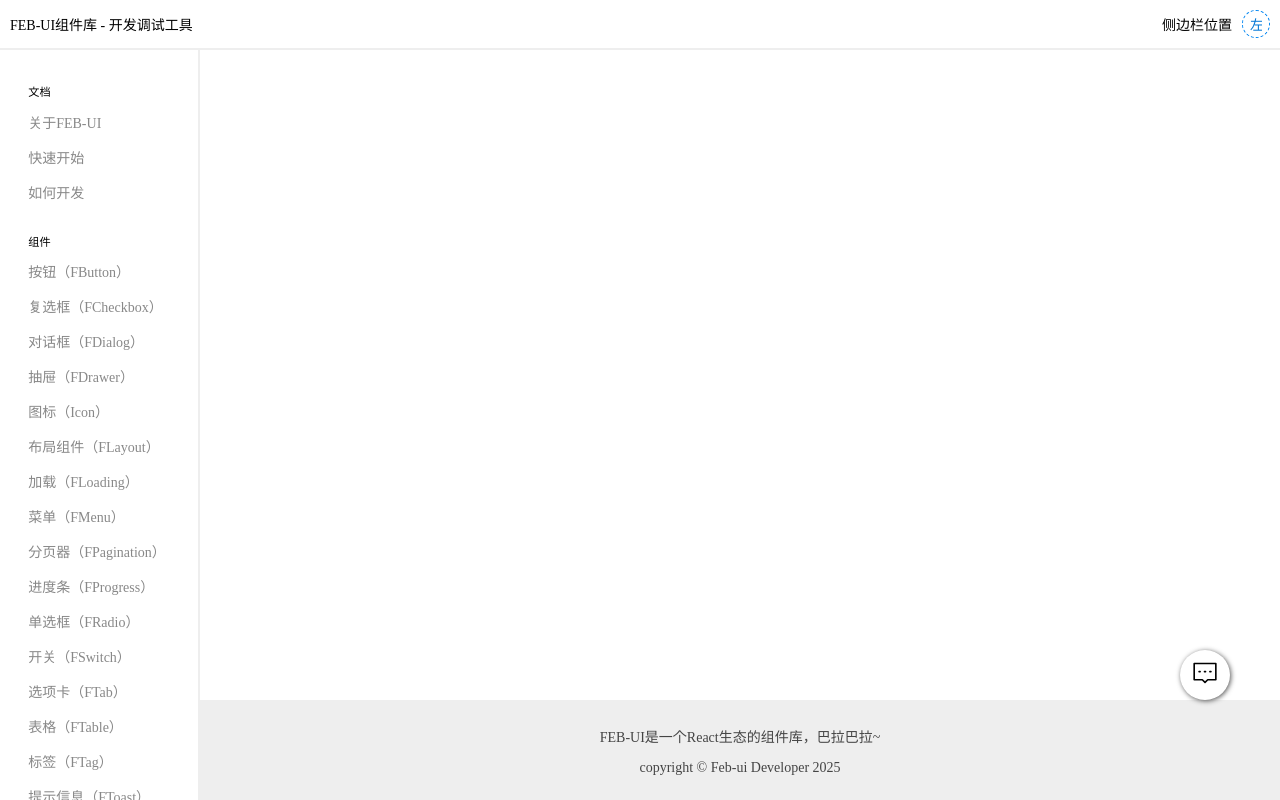
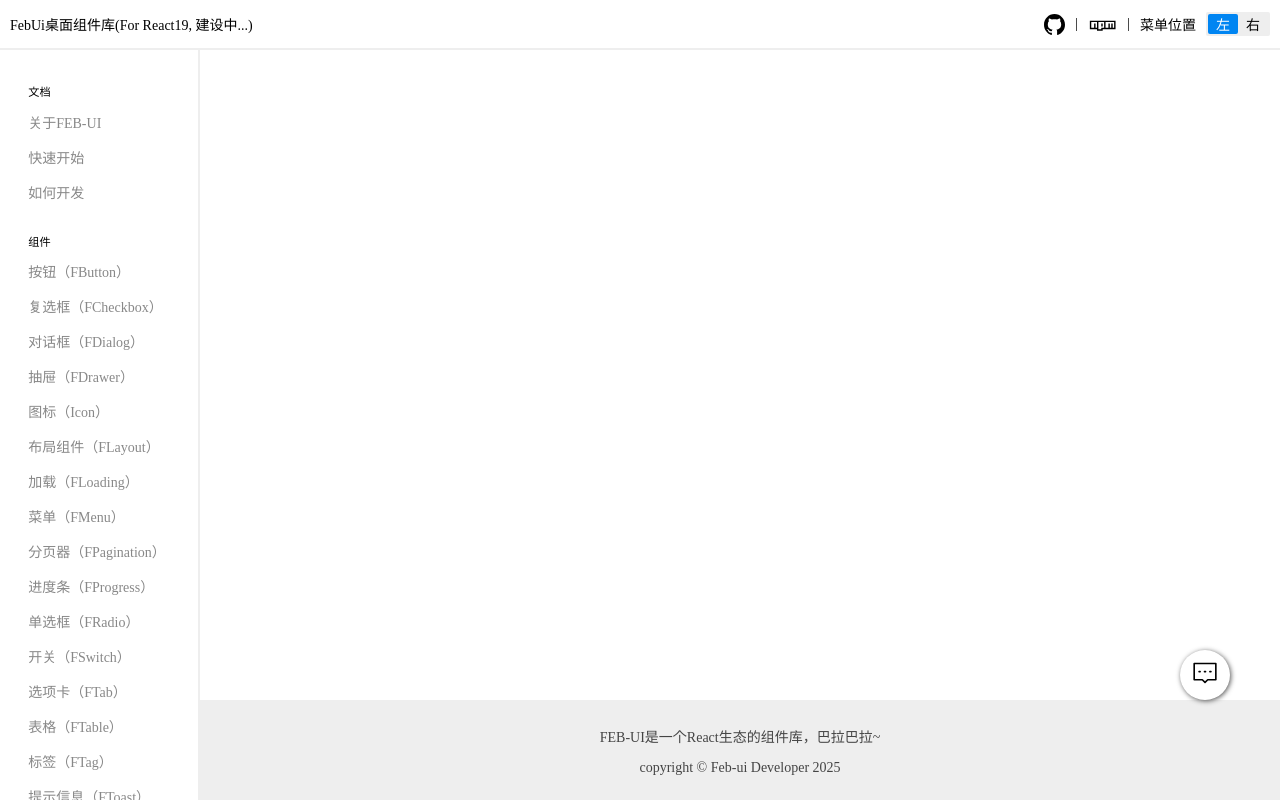
Before and after one commit to febui-team/febui, a React (Create React App) app in the folder dev/: page / in a window 1280 px wide. Built offline with nearby package versions, Linux system fonts and the light colour scheme.

Commit message:
feat: 优化首页

```diff
--- a/dev/src/component/icons/FIconAttentionFilled.tsx
+++ b/dev/src/component/icons/FIconAttentionFilled.tsx
@@ -7,8 +7,8 @@ type Props = FebProps
 
 export const FIconAttentionFilled: FebIconComponent<Props> = (props: Props) => {
     const path = {
-fill:"currentColor",
-      d: 'M512.5 54c123.228 0 238.798 48.882 324.208 134.292C922.118 273.702 971 389.272 971 512.5c0 123.228-48.882 238.798-134.292 324.208C751.298 922.118 635.728 971 512.5 971c-123.228 0-238.797-48.882-324.209-134.292C102.881 751.298 54 635.728 54 512.5c0-123.228 48.882-238.797 134.292-324.209C273.702 102.881 389.272 54 512.5 54z m0 629.1c-29.443 0-53.313 23.87-53.313 53.313s23.87 53.312 53.313 53.312 53.313-23.87 53.313-53.313S541.942 683.1 512.5 683.1z m0-458.5c-17.673 0-32 14.327-32 32v341.2l0.004 0.53c0.283 17.428 14.5 31.47 31.996 31.47 17.673 0 32-14.327 32-32V256.6l-0.004-0.53c-0.283-17.428-14.5-31.47-31.996-31.47z'
+        fill: "currentColor",
+        d: 'M512.5 54c123.228 0 238.798 48.882 324.208 134.292C922.118 273.702 971 389.272 971 512.5c0 123.228-48.882 238.798-134.292 324.208C751.298 922.118 635.728 971 512.5 971c-123.228 0-238.797-48.882-324.209-134.292C102.881 751.298 54 635.728 54 512.5c0-123.228 48.882-238.797 134.292-324.209C273.702 102.881 389.272 54 512.5 54z m0 629.1c-29.443 0-53.313 23.87-53.313 53.313s23.87 53.312 53.313 53.312 53.313-23.87 53.313-53.313S541.942 683.1 512.5 683.1z m0-458.5c-17.673 0-32 14.327-32 32v341.2l0.004 0.53c0.283 17.428 14.5 31.47 31.996 31.47 17.673 0 32-14.327 32-32V256.6l-0.004-0.53c-0.283-17.428-14.5-31.47-31.996-31.47z'
     }
     return (<FIcon name="attention-filled" {...props} path={path}></FIcon>)
 }
--- /dev/null
+++ b/dev/src/component/icons/FIconGithub.tsx
@@ -0,0 +1,14 @@
+import React from "react"
+import { FIcon } from "#/base/icon/FIcon"
+import { FebProps } from "@/types/component"
+import { FebIconComponent } from "@/types/icon"
+
+type Props = FebProps
+export const FIconGithub: FebIconComponent<Props> = (props: Props) => {
+    const path = {
+        id: '1',
+        fill: "currentColor",
+        d: 'M512 0C229.283787 0 0.142041 234.942803 0.142041 524.867683c0 231.829001 146.647305 428.553077 350.068189 497.952484 25.592898 4.819996 34.976961-11.38884 34.976961-25.294314 0-12.45521-0.469203-45.470049-0.725133-89.276559-142.381822 31.735193-172.453477-70.380469-172.453477-70.380469-23.246882-60.569859-56.816233-76.693384-56.816234-76.693385-46.493765-32.58829 3.540351-31.948468 3.540351-31.948467 51.356415 3.71097 78.356923 54.086324 78.356923 54.086324 45.683323 80.19108 119.817417 57.072162 148.993321 43.593236 4.649376-33.91059 17.915029-57.029508 32.50298-70.167195-113.675122-13.222997-233.151301-58.223843-233.1513-259.341366 0-57.285437 19.919806-104.163095 52.678715-140.846248-5.246544-13.265652-22.820334-66.626844 4.990615-138.884127 0 0 42.996069-14.076094 140.760939 53.787741 40.863327-11.644769 84.627183-17.445825 128.177764-17.6591 43.465272 0.213274 87.271782 6.014331 128.135109 17.6591 97.679561-67.906489 140.59032-53.787741 140.59032-53.787741 27.938914 72.257282 10.407779 125.618474 5.118579 138.884127 32.844219 36.683154 52.593405 83.560812 52.593405 140.846248 0 201.586726-119.646798 245.990404-233.663158 258.957473 18.341577 16.208835 34.721032 48.199958 34.721032 97.210357 0 70.167195-0.639822 126.7275-0.639823 143.960051 0 14.033439 9.213443 30.370239 35.190235 25.209005 203.250265-69.527373 349.769606-266.123484 349.769605-497.867175C1023.857959 234.942803 794.673558 0 512 0'
+    }
+    return (<FIcon name="github" {...props} path={path}></FIcon>)
+}
--- /dev/null
+++ b/dev/src/component/icons/FIconNpm.tsx
@@ -0,0 +1,12 @@
+import React from "react"
+import { FIcon } from "#/base/icon/FIcon"
+import { FebProps } from "@/types/component"
+import { FebIconComponent } from "@/types/icon"
+type Props = FebProps
+export const FIconNpm: FebIconComponent<Props> = (props: Props) => {
+    const path = {
+        fill: "currentColor",
+        d: 'M64 337.76h896v298.72H512v49.792H312.896v-49.824H64z m49.792 248.928h99.552v-149.376h49.76v149.344h49.792v-199.104H113.792z m248.896-199.136v248.928h99.552v-49.792h99.552v-199.136z m99.552 49.792H512v99.584h-49.792z m149.344-49.792v199.136h99.552v-149.376h49.792v149.344h49.792v-149.344h49.792v149.344h49.792v-199.104z'
+    }
+    return (<FIcon name="npm" {...props} path={path}></FIcon>)
+}
--- a/dev/src/component/layout/layout/FLayoutHead.tsx
+++ b/dev/src/component/layout/layout/FLayoutHead.tsx
@@ -16,13 +16,14 @@ export const FLayoutHead: React.FC<FLayoutHeadProps> = function (
     sticky,
     children,
     height = 40,
-    style
+    style,
+    className
   }
 ) {
-  const className = classnames(styles.head)
-  if (showDiv) className.add(styles['show-div'])
-  if (sticky) className.add(styles['head-sticky'])
+  const cn = classnames(styles.head,className)
+  if (showDiv) cn.add(styles['show-div'])
+  if (sticky) cn.add(styles['head-sticky'])
   const _style = { ...style, height }
-  return <div style={_style} className={className}>{
+  return <div style={_style} className={cn}>{
     children}</div>
 }
--- a/dev/src/main/demo.module.less
+++ b/dev/src/main/demo.module.less
@@ -17,6 +17,7 @@
     }
 
     .body {
+        overflow: auto;
         border: 1px solid #DDD;
         border-radius: 6px;
         padding: 40px 20px;
--- /dev/null
+++ b/dev/src/main/header.module.less
@@ -0,0 +1,41 @@
+.header {
+    display: flex;
+    align-items: center;
+    justify-content: space-between;
+
+    .left {
+        display: flex;
+        gap: 10px;
+        align-items: center;
+    }
+
+    .right {
+
+        display: flex;
+        gap: 10px;
+        align-items: center;
+    }
+
+    .icon {
+        width: 1.5rem;
+        height: 1.5rem;
+        cursor: pointer;
+
+        &.github {
+            &:hover {
+                color: rgb(39, 58, 163);
+            }
+        }
+
+        &.npm {
+            position: relative;
+            top: 2px;
+            height: 2.1rem;
+            width: 2.1rem;
+
+            &:hover {
+                color: red;
+            }
+        }
+    }
+}
--- a/dev/src/main/index.tsx
+++ b/dev/src/main/index.tsx
@@ -7,7 +7,6 @@ import { FLayoutAside } from '#/layout/layout/FLayoutAside'
 import { FLayoutContent } from '#/layout/layout/FLayoutContent'
 import { FLayoutHead } from '#/layout/layout/FLayoutHead'
 import { FLayoutFooter } from '#/layout/layout/FLayoutFooter'
-import { FButton } from '#/base/button/FButton'
 import { FMenu } from '#/nav/menu/FMenu'
 import { toast } from '@/api/toast'
 import { FIconMessage } from '+/FIconMessage'
@@ -15,37 +14,47 @@ import { FMenuItem } from '@/types/menu'
 import { QuickStart } from './pages/quickstart'
 import { DevTeaching } from './pages/dev-teaching'
 import { About } from './pages/about'
-
+import { FIconGithub } from '+/FIconGithub'
+import headStyles from './header.module.less'
+import FSwitch from '#/form/switch/FSwitch'
+import { FIconNpm } from '+/FIconNpm'
+import { classnames } from '@/utils/class.util'
+import FRadio from '#/form/radio/FRadio'
+import { RadioValue } from '@/types/radio'
 export const FebRoutes = function () {
     let tag = 0
     const location = useLocation()
     const nav = useNavigate()
     const [current, setCurrent] = useState(location.pathname)
-    const [asidePosition, setAsidePosition] = useState<"left" | "right">('left')
-    const menus: FMenuItem[] = [
-        {
+    const [asidePosition, setAsidePosition] = useState<RadioValue>('left')
+    const docs = [{
         name: 'docs',
         label: '文档',
         children: [
             {
                 name: 'about',
+                path: '/about',
                 label: '关于FEB-UI',
-                    component: <About/>
+                element: <About />
             },
             {
                 name: 'quickstart',
+                path: '/quickstart',
                 label: '快速开始',
                 element: <QuickStart></QuickStart>
             },
             {
                 name: 'dev',
+                path: '/dev',
                 label: '如何开发',
                 element: <DevTeaching></DevTeaching>
             }
         ]
-        },
+    }]
+    const menus: FMenuItem[] = [
+        ...docs,
         {
-            name: 'test',
+            name: 'components',
             label: '组件',
             children: routes.map(
                 (route: any) => {
@@ -81,19 +90,34 @@ export const FebRoutes = function () {
                 height: '100%',
                 width: '100%',
             }}>
-                <FLayoutHead height={50} showDiv style={{ background: 'var(--text-color-16)', justifyContent: 'space-between' }}>
-                    <div>FEB-UI组件库 - 开发调试工具</div>
-                    <div style={{ display: 'flex', gap: 10, alignItems: 'center' }}>
-                        <span>侧边栏位置</span>
-                        <FButton size='small' shape='circle' type='primary' variant="dashed" onClick={
-                            () => {
-                                tag = Math.abs(tag - 1)
-                                setAsidePosition(tag === 0 ? 'left' : 'right')
+                <FLayoutHead height={50} showDiv className={headStyles['header']}>
+
+                    <div className={headStyles['left']}>
+                        <div>FebUi桌面组件库(For React19, 建设中...)</div>
+
+                    </div>
+                    <div className={headStyles['right']}>
+                        <FIconGithub onClick={() => {
+                            window.open('https://github.com/febui-team/febui', '__blank')
+                        }} className={classnames(headStyles['icon'], headStyles['github'])}></FIconGithub>
+                        <span>|</span>
+                        <FIconNpm onClick={() => {
+                            window.open('https://www.npmjs.com/package/febui-react', '__blank')
+                        }} className={classnames(headStyles['icon'], headStyles['npm'])}></FIconNpm>
+                        <span>|</span>
+                        <span>菜单位置</span>
+                        <FRadio.Group options={[
+                            {
+                                label: '左',
+                                value: 'left'
+                            },{
+                                label: '右',
+                                value: 'right'
                             }
-                        }>{asidePosition === 'left' ? '左' : '右'}</FButton>
+                        ]} type='button' variant='primary-filled' value={asidePosition} onChange={(value) => setAsidePosition(value)} size='small' />
                     </div>
                 </FLayoutHead>
-                <FLayoutAside position={asidePosition} width={200} sticky showDiv style={
+                <FLayoutAside position={asidePosition as 'left' | 'right'} width={200} sticky showDiv style={
                     {
                         height: '100vh',
                         display: 'flex',
@@ -113,7 +137,7 @@ export const FebRoutes = function () {
                     padding: 50
                 }}>
                     <div>
-                        {useRoutes(routes)}
+                        {useRoutes([...routes,...docs])}
                         <div onClick={() => {
                             toast.warn('糟糕，还没做好')
                         }} style={{
--- a/dev/src/main/pages/about.tsx
+++ b/dev/src/main/pages/about.tsx
@@ -1,5 +1,5 @@
 import React from "react"
 
 export const About = () => {
-    return <div>关于</div>
+    return <div>关于(建设中)</div>
 }
--- a/dev/src/main/pages/dev-teaching.tsx
+++ b/dev/src/main/pages/dev-teaching.tsx
@@ -1,5 +1,5 @@
 import React from "react"
 
 export const DevTeaching = () => {
-    return <div></div>
+    return <div>开发说明(建设中)</div>
 }
--- a/dev/src/main/pages/quickstart.tsx
+++ b/dev/src/main/pages/quickstart.tsx
@@ -1,5 +1,5 @@
 import React from "react"
 
 export const QuickStart = () => {
-    return <div></div>
+    return <div>快速开始(建设中)</div>
 }
```
Also changed, not shown: dev/src/main/DemoItem.tsx (+5 -2 lines). Lines whose indentation alone changed are shown as unchanged.
